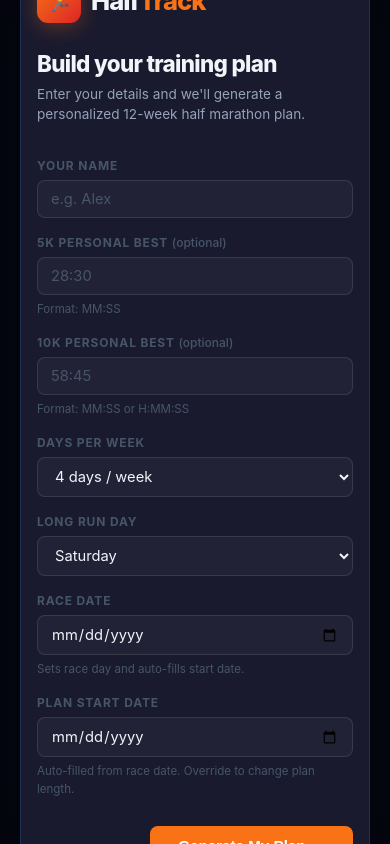
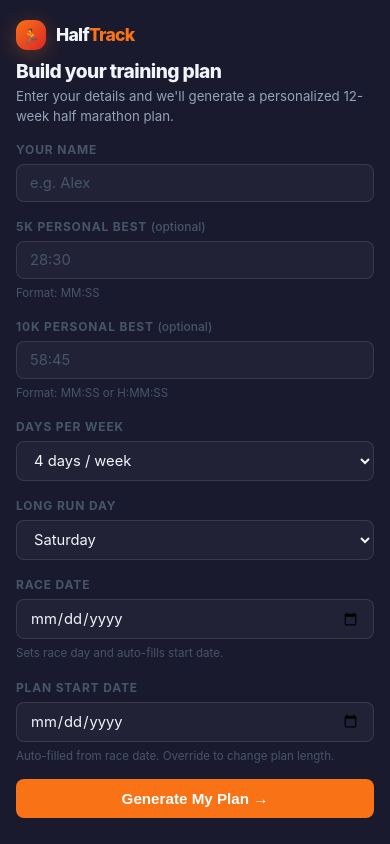
Before and after one commit to nicole10hart/half-marathon-tracker, a plain HTML site: page index.html in a window 390 px wide. Drawn offline with Linux system fonts and the light colour scheme.

Commit message:
mobile compatible

```diff
--- a/index.html
+++ b/index.html
@@ -618,7 +618,7 @@
       gap: 18px;
       align-items: start;
     }
-    .stats-col { display: flex; flex-direction: column; gap: 14px; }
+    .stats-col { display: flex; flex-direction: column; gap: 14px; min-width: 0; }
 
     .stats-card {
       background: var(--card);
@@ -626,6 +626,7 @@
       border-radius: var(--radius);
       padding: 20px 22px;
       backdrop-filter: blur(16px);
+      min-width: 0;
     }
     .sc-title {
       font-size: 0.7rem;
@@ -826,9 +827,26 @@
     @media (max-width: 540px) {
       .nav-tab { padding: 4px 12px; font-size: 0.82rem; }
       .btn-txt { display: none; }
-      .setup-card { padding: 20px 16px; }
-      .setup-h { font-size: 1.4rem; }
-      .setup-sub { font-size: 0.85rem; }
+
+      /* Setup wizard: full-screen scrollable sheet */
+      .setup-overlay { align-items: flex-start; padding: 0; overflow-y: auto; }
+      .setup-card {
+        border-radius: 0;
+        border-left: none;
+        border-right: none;
+        border-top: none;
+        box-shadow: none;
+        padding: 20px 16px 40px;
+        min-height: 100vh;
+      }
+      .setup-logo { margin-bottom: 10px; }
+      .setup-logo-icon { width: 30px; height: 30px; font-size: 14px; }
+      .setup-logo-text { font-size: 1.1rem; }
+      .setup-h { font-size: 1.2rem; margin-bottom: 4px; }
+      .setup-sub { font-size: 0.83rem; margin-bottom: 14px; }
+      .setup-actions { margin-top: 14px; flex-direction: column-reverse; }
+      .setup-actions .btn { width: 100%; justify-content: center; }
+
       .modal-overlay { align-items: flex-end; padding: 0; }
       .modal-card {
         border-radius: 20px 20px 0 0;
```
